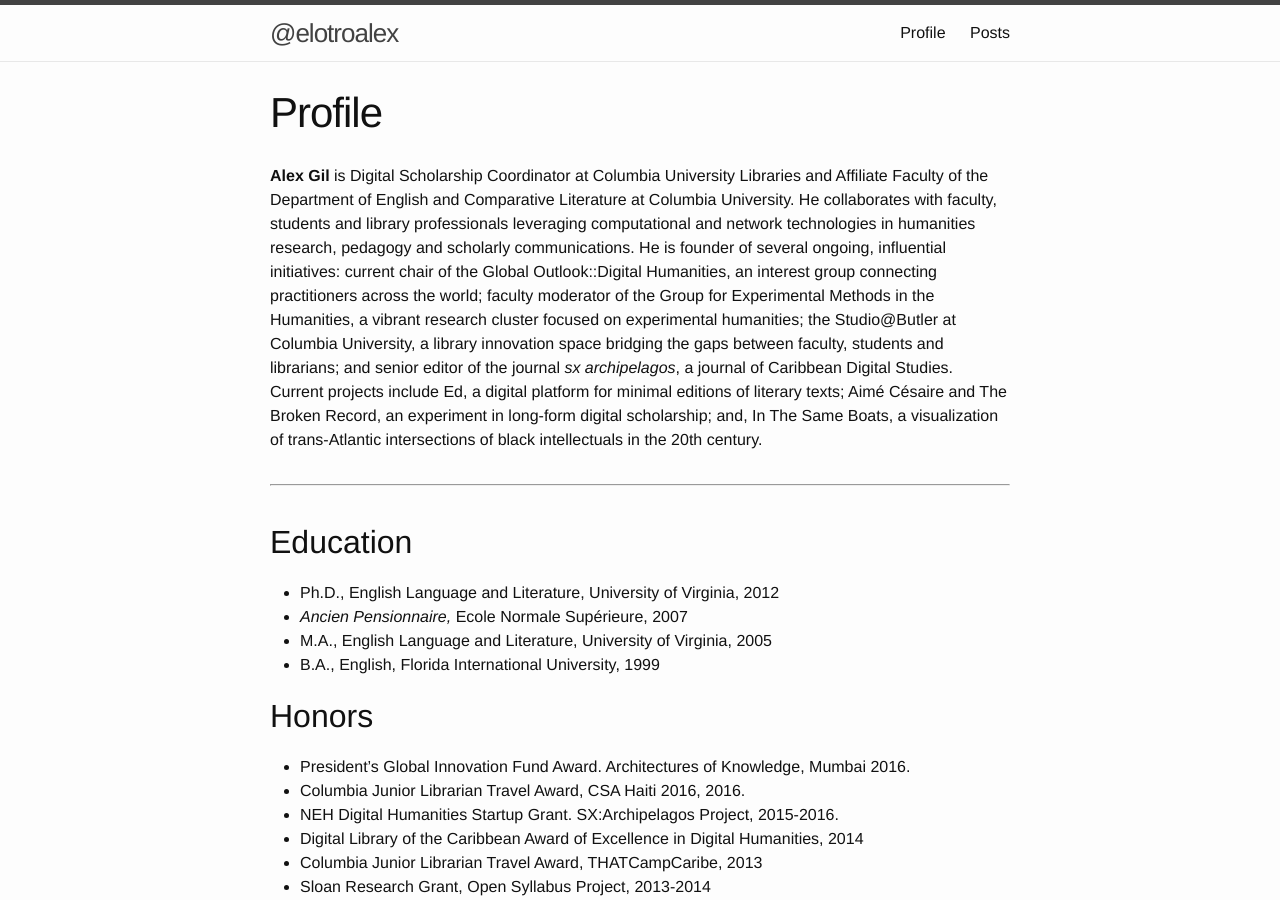
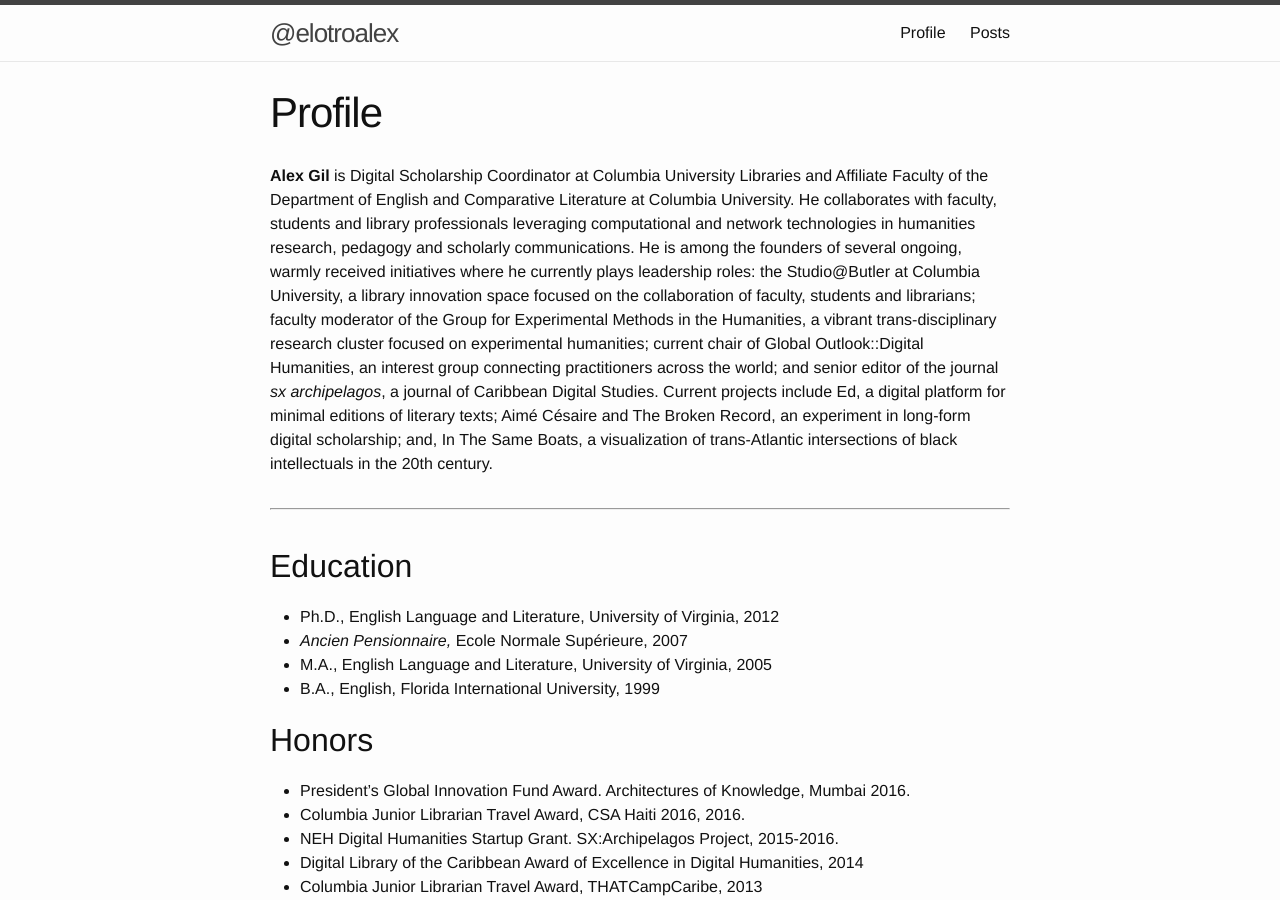
Before and after one commit to elotroalex/elotroalex, a Jekyll site: the page built from bio.md, in a window 1280 px wide and 900 px high. Built offline with Jekyll 4.4.1, drawn with Linux system fonts in a browser that asks for light colours.

Commit message:
tweaks to brief intro

```diff
--- a/bio.md
+++ b/bio.md
@@ -5,7 +5,7 @@ author: Alex Gil
 permalink: /profile/
 ---
 
-**Alex Gil** is Digital Scholarship Coordinator at Columbia University Libraries and Affiliate Faculty of the Department of English and Comparative Literature at Columbia University. He collaborates with faculty, students and library professionals leveraging computational and network technologies in humanities research, pedagogy and scholarly communications. He is founder of several ongoing, influential initiatives: current chair of the Global Outlook::Digital Humanities, an interest group connecting practitioners across the world; faculty moderator of the Group for Experimental Methods in the Humanities, a vibrant research cluster focused on experimental humanities; the Studio@Butler at Columbia University, a library innovation space bridging the gaps between faculty, students and librarians; and senior editor of the journal *sx archipelagos*, a journal of Caribbean Digital Studies. Current projects include Ed, a digital platform for minimal editions of literary texts; Aimé Césaire and The Broken Record, an experiment in long-form digital scholarship; and, In The Same Boats, a visualization of trans-Atlantic intersections of black intellectuals in the 20th century.
+**Alex Gil** is Digital Scholarship Coordinator at Columbia University Libraries and Affiliate Faculty of the Department of English and Comparative Literature at Columbia University. He collaborates with faculty, students and library professionals leveraging computational and network technologies in humanities research, pedagogy and scholarly communications. He is among the founders of several ongoing, warmly received initiatives where he currently plays leadership roles: the Studio@Butler at Columbia University, a library innovation space focused on the collaboration of faculty, students and librarians; faculty moderator of the Group for Experimental Methods in the Humanities, a vibrant trans-disciplinary research cluster focused on experimental humanities; current chair of Global Outlook::Digital Humanities, an interest group connecting practitioners across the world; and senior editor of the journal *sx archipelagos*, a journal of Caribbean Digital Studies. Current projects include Ed, a digital platform for minimal editions of literary texts; Aimé Césaire and The Broken Record, an experiment in long-form digital scholarship; and, In The Same Boats, a visualization of trans-Atlantic intersections of black intellectuals in the 20th century.
 
 
 ---
```
